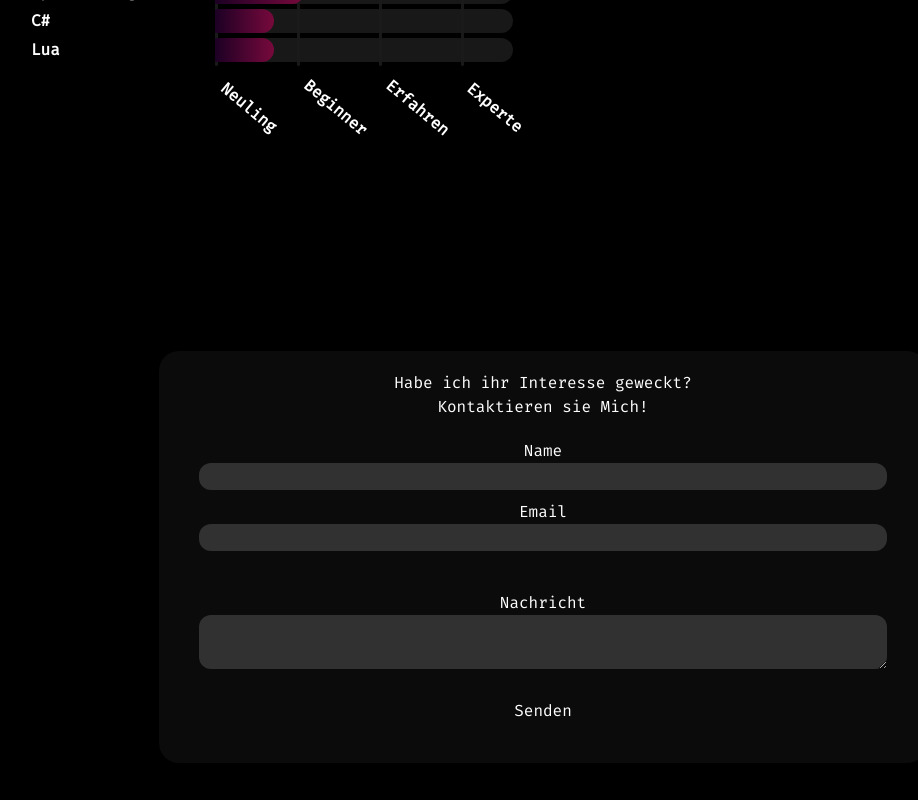
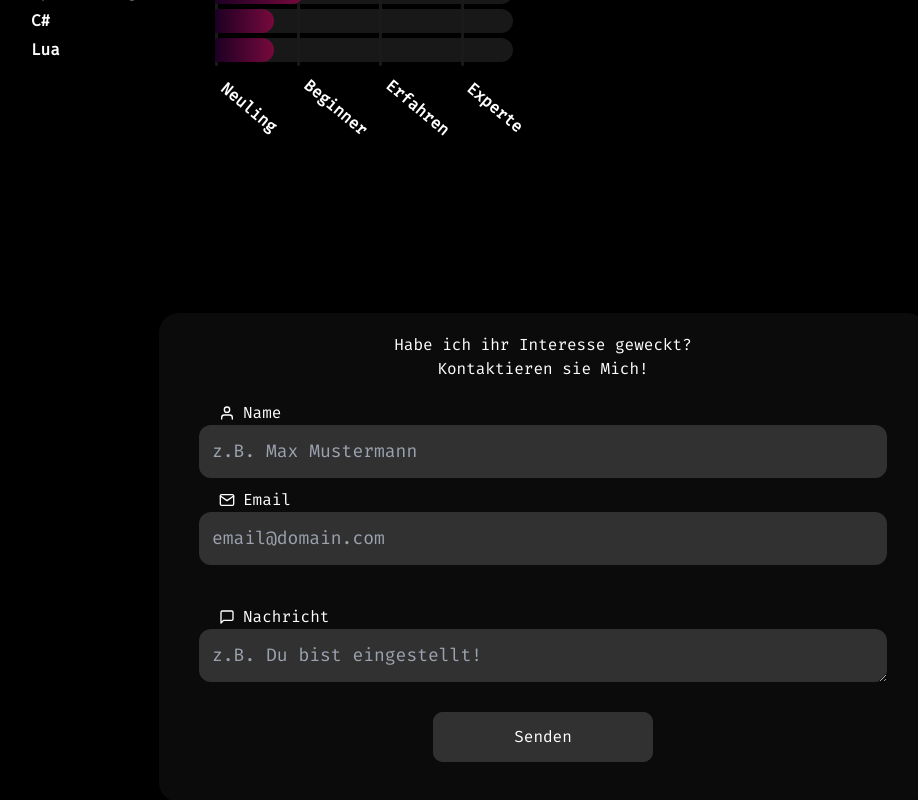
Before and after one commit to Woulve/Portfolio3000, a React (Create React App) app: page /#About in a window 1280 px wide. Shown: the part 1468-2268 px from the top of the page, without its empty margins (97-1015 px from the left). Built offline with nearby package versions, Linux system fonts and the light colour scheme.

Commit message:
Contact form

```diff
--- a/package.json
+++ b/package.json
@@ -22,9 +22,11 @@
         "react-device-detect": "^2.2.2",
         "react-dom": "^18.2.0",
         "react-helmet": "^6.1.0",
+        "react-icons": "^4.4.0",
         "react-intersection-observer": "^9.4.0",
         "react-scripts": "^5.0.1",
         "react-scroll": "^1.8.7",
+        "react-textarea-autosize": "^8.3.4",
         "react-tsparticles": "^2.3.2",
         "sass": "^1.55.0",
         "tailwindcss": "^3.1.8",
--- a/src/components/languagetoggle/LanguageToggle.scss
+++ b/src/components/languagetoggle/LanguageToggle.scss
@@ -7,7 +7,7 @@
   right: 0;
   border-width: 2px;
   border-color: rgba(90, 90, 90, 0.479);
-  z-index: 100;
+  z-index: 49;
   backdrop-filter: blur(3px);
   width: 40px;
   height: 40px;
--- a/src/pages/home/components/contact/Contact.scss
+++ b/src/pages/home/components/contact/Contact.scss
@@ -9,6 +9,15 @@
   border-radius: 20px;
   box-sizing: border-box;
   padding: 20px;
+
+  label {
+    display: flex;
+    margin-left: 20px;
+    gap: 0.5rem;
+    justify-content: center;
+    align-items: center;
+    width: fit-content;
+  }
 
   form {
     width: 100%;
@@ -25,8 +34,8 @@
       width: 100%;
       display: flex;
       flex-direction: column;
-      justify-content: center;
-      align-items: center;
+      // justify-content: center;
+      // align-items: center;
     }
 
     .message {
@@ -34,13 +43,26 @@
       margin-bottom: 30px;
       display: flex;
       width: 100%;
+      height: fit-content;
       flex-direction: column;
-      justify-content: center;
-      align-items: center;
+      // justify-content: center;
+      // align-items: center;
     }
   }
 
+  .sendresult {
+    height: fit-content;
+    border-radius: 12px;
+    padding: 15px;
+    z-index: 50;
+    position: fixed;
+    bottom: 3%;
+    right: 3%;
+    background-color: #313131;
+  }
+
   input {
+    padding: 13px;
     background-color: #313131;
     border-radius: 12px;
     color: #eee;
@@ -48,7 +70,9 @@
     width: 100%;
     margin-bottom: 10px;
   }
-  textarea {
+  .textarea {
+    padding: 13px;
+    // min-height: 300px;
     background-color: #313131;
     border-radius: 12px;
     border: 0;
@@ -56,10 +80,93 @@
     font-size: 18px;
     width: 100%;
   }
+
+  .glow {
+    width: 220px;
+    height: 50px;
+    border: none;
+    outline: none;
+    color: #fff;
+    background: #313131;
+    cursor: pointer;
+    position: relative;
+    z-index: 0;
+    border-radius: 10px;
+  }
+
+  .glow:before {
+    content: "";
+    background: linear-gradient(
+      45deg,
+      #f10606,
+      #f5730a,
+      #e2de03,
+      #46e606,
+      #06f7cf,
+      #0529df,
+      #7f10f7,
+      #f10cc0,
+      #d30303
+    );
+    position: absolute;
+    top: -2px;
+    left: -2px;
+    background-size: 400%;
+    z-index: -1;
+    filter: blur(5px);
+    width: calc(100% + 4px);
+    height: calc(100% + 4px);
+    animation: glowing 20s linear infinite;
+    opacity: 0;
+    transition: opacity 0.3s ease-in-out;
+    border-radius: 10px;
+  }
+
+  .glow:active {
+    color: #000;
+  }
+
+  .glow:active:after {
+    background: transparent;
+  }
+
+  .glow:hover:before {
+    opacity: 1;
+  }
+
+  .glow:after {
+    z-index: -1;
+    content: "";
+    position: absolute;
+    width: 100%;
+    height: 100%;
+    background: #313131;
+    left: 0;
+    top: 0;
+    border-radius: 10px;
+  }
+  @keyframes glowing {
+    0% {
+      background-position: 0 0;
+    }
+    50% {
+      background-position: 400% 0;
+    }
+    100% {
+      background-position: 0 0;
+    }
+  }
 }
 
 @media (orientation: portrait) {
   .contactcontent {
     width: 90%;
   }
+
+  .sendresult {
+    right: auto;
+    margin-right: 5%;
+    margin-left: 5%;
+    top: 3%;
+  }
 }
--- a/src/pages/home/components/contact/Contact.tsx
+++ b/src/pages/home/components/contact/Contact.tsx
@@ -1,12 +1,24 @@
-import React from "react";
+import React, { useState, useContext } from "react";
 import "./Contact.scss";
 import emailjs from "@emailjs/browser";
+import { LanguageContext } from "App";
+import TextareaAutosize from "react-textarea-autosize";
+import { FiMail, FiUser, FiMessageSquare } from "react-icons/fi";
+import { LazyMotion, domAnimation, m, AnimatePresence } from "framer-motion";
 
 type Props = {};
 
 const Contact = (props: Props) => {
+  const { language } = useContext(LanguageContext);
+  const [result, setResult] = useState({ error: -1, text: "" });
+
+  const validate = (e: React.FormEvent<HTMLFormElement>) => {
+    e.preventDefault();
+    // console.log(e.target);
+    sendEmail(e);
+  };
+
   const sendEmail = (e: React.FormEvent<HTMLFormElement>) => {
-    e.preventDefault();
     emailjs
       .sendForm(
         "service_4ntabux",
@@ -15,33 +27,129 @@ const Contact = (props: Props) => {
         "wuvsr_IMLEX9lfAIM"
       )
       .then((res) => {
+        if (res.status === 200 && res.text === "OK") {
+          language === "de"
+            ? setResult({ error: 0, text: "Nachricht erfolgreich verschickt!" })
+            : setResult({ error: 0, text: "Message sent successfully!" });
+
+          setTimeout(() => {
+            setResult({ error: -1, text: "" });
+          }, 6000);
+        }
         console.log(res);
       })
       .catch((err) => {
+        setResult({ error: 1, text: JSON.stringify(err) });
+        setTimeout(() => {
+          setResult({ error: -1, text: "" });
+        }, 6000);
         console.log(err);
       });
   };
+
   return (
     <div className="container" id="Contact">
       <div className="content">
         <div className="contactcontent">
-          <h1>Habe ich ihr Interesse geweckt?</h1>
-          <h2>Kontaktieren sie Mich!</h2>
-          <form onSubmit={sendEmail}>
+          {language === "de" ? (
+            <>
+              <h1>Habe ich ihr Interesse geweckt?</h1>
+              <h2>Kontaktieren sie Mich!</h2>
+            </>
+          ) : (
+            <>
+              <h1>Did I peak your interest?</h1>
+              <h2>Send me a message!</h2>
+            </>
+          )}
+
+          <form onSubmit={validate}>
             <div className="contactform">
               <div className="personinfo">
-                <label>Name</label>
-                <input type="text" name="from_name" />
-                <label>Email</label>
-                <input type="email" name="reply_to" />
+                <label>
+                  <FiUser />
+                  Name
+                </label>
+                {language === "de" ? (
+                  <input
+                    type="text"
+                    placeholder="z.B. Max Mustermann"
+                    name="from_name"
+                  />
+                ) : (
+                  <input
+                    type="text"
+                    placeholder="e.g. Max Mustermann"
+                    name="from_name"
+                  />
+                )}
+                <label>
+                  <FiMail />
+                  Email
+                </label>
+                <input
+                  type="email"
+                  placeholder="email@domain.com"
+                  name="reply_to"
+                />
               </div>
               <div className="message">
-                <label>Nachricht</label>
-                <textarea name="message" />
+                {language === "de" ? (
+                  <label>
+                    <FiMessageSquare />
+                    Nachricht
+                  </label>
+                ) : (
+                  <label>
+                    <FiMessageSquare />
+                    Message
+                  </label>
+                )}
+
+                {language === "de" ? (
+                  <TextareaAutosize
+                    className="textarea"
+                    name="message"
+                    placeholder="z.B. Du bist eingestellt!"
+                  />
+                ) : (
+                  <TextareaAutosize
+                    className="textarea"
+                    name="message"
+                    placeholder="e.g. we want to hire you on the spot!"
+                  />
+                )}
               </div>
-              <button type="submit">Senden</button>
+              {language === "de" ? (
+                <button className="glow" type="submit">
+                  Senden
+                </button>
+              ) : (
+                <button className="glow" type="submit">
+                  Send
+                </button>
+              )}
             </div>
           </form>
+          <LazyMotion features={domAnimation}>
+            <AnimatePresence>
+              {result.error !== -1 ? (
+                <m.div
+                  key="send_result"
+                  initial={{ opacity: 0, scale: 0.5, right: "-3%" }}
+                  animate={{ opacity: 1, scale: 1, right: "3%" }}
+                  transition={{ duration: 0.2 }}
+                  exit={{ opacity: 0, scale: 0.5, right: "-3%" }}
+                  className="sendresult"
+                >
+                  <p>{result.text}</p>
+                  {/* <h3>Success!</h3> */}
+                </m.div>
+              ) : (
+                <></>
+              )}
+            </AnimatePresence>
+          </LazyMotion>
         </div>
       </div>
     </div>
```
Also changed, not shown: 1 other file (tests, documents, lock files or other folders).
